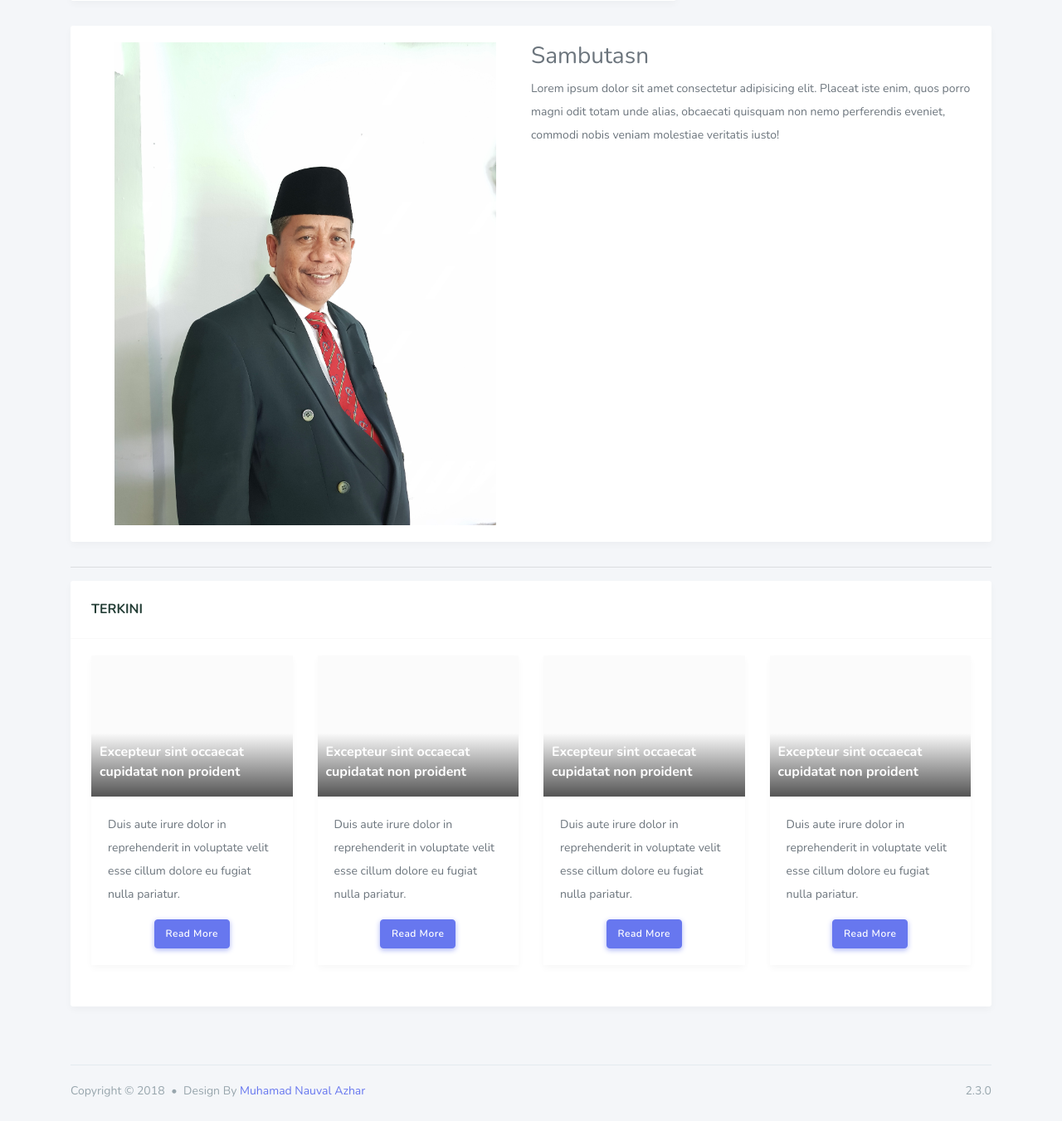
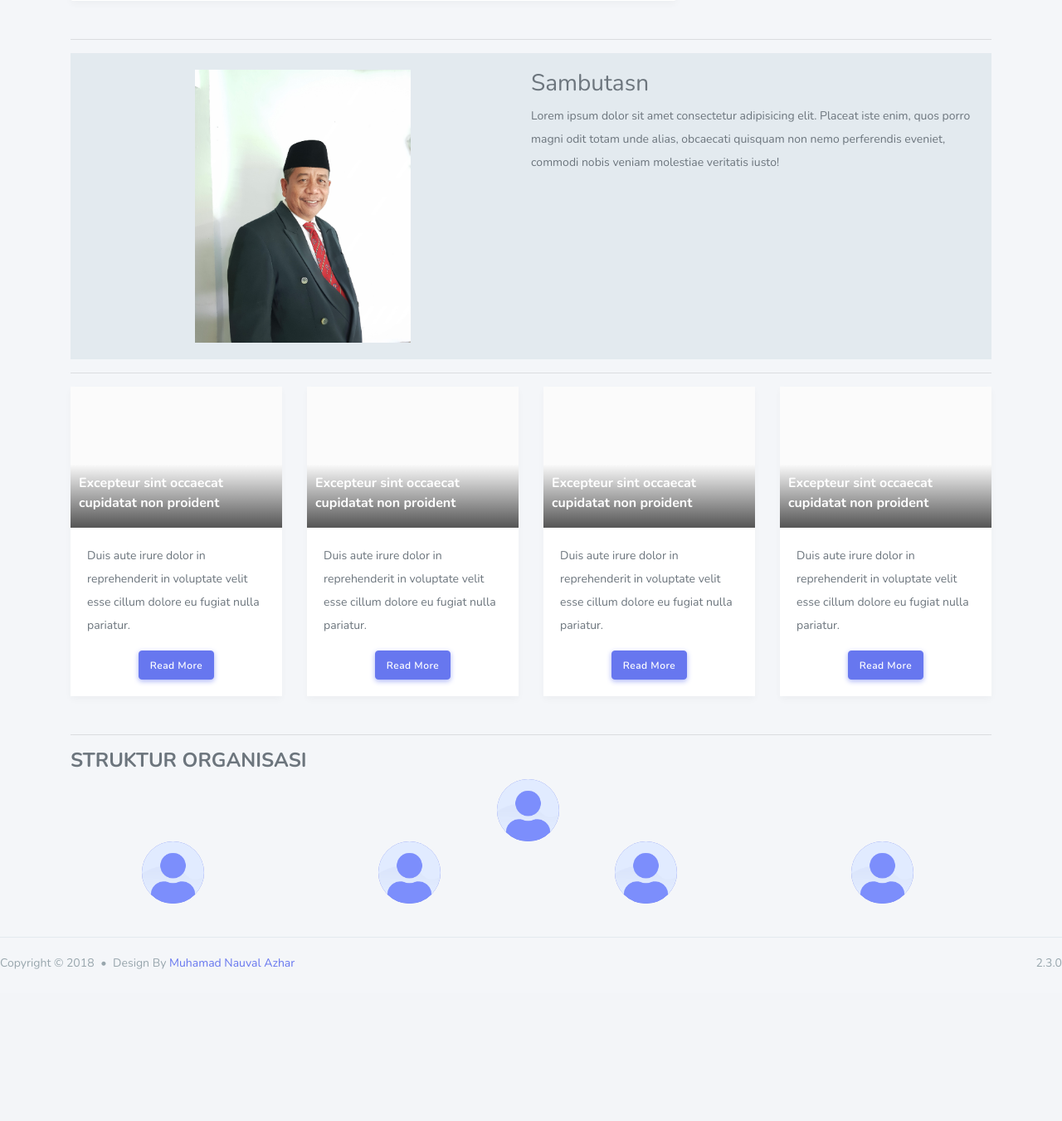
Before and after one commit to alimuhyie/baru, a CodeIgniter app: page /database/ in a window 1280 px wide. Shown: the part 688-2039 px from the top of the page at 83% size. After the commit the page ends 1856 px from the top, so only its background shows below. Run offline with CodeIgniter, Linux system fonts and the light colour scheme; some libraries are stand-ins or nearby versions.

Commit message:
data baru

```diff
--- a/application/views/templates/baru.php
+++ b/application/views/templates/baru.php
@@ -427,13 +427,12 @@
                     </div>
 
                     <div class="section-body">
-                        <div class="card">
+                        <hr>
+                        <div class="bg-light">
                             <div class="card-body">
                                 <div class="row">
                                     <div class="col-lg-6 text-center">
-
-                                        <img width="460" height="345" src="<?= base_url() ?>assets/img/ks.jpg" alt="...">
-
+                                        <img width="260" height="145" src="<?= base_url() ?>assets/img/ks.jpg" alt="...">
                                     </div>
                                     <div class="col-lg-6">
                                         <div class="row">
@@ -448,11 +447,11 @@
 
                     <div class="section-body">
                         <hr>
-                        <div class="card">
-                            <div class="card-header">
-                                <h4>TERKINI</h4>
-                            </div>
-                            <div class="card-body">
+                        <!-- <div class="card"> -->
+                        <!-- <div class="card-header"> -->
+
+
+                        <!-- <div class="card-body"> -->
                         <div class="row">
                             <div class="col-12 col-sm-6 col-md-6 col-lg-3">
                                 <article class="article">
@@ -527,10 +526,39 @@
                                 </article>
                             </div>
                         </div>
+                        <!-- </div> -->
+
+                        <!-- </div> -->
+                        <hr>
+                        <h4>STRUKTUR ORGANISASI</h4>
+                        <div class="row text-center">
+                            <div class="col-lg-12">
+                                <figure class="avatar mr-2 avatar-xl">
+                                    <img src="../assets/img/avatar/avatar-1.png" alt="...">
+                                </figure>
                             </div>
-
+                            <div class="col-lg-3">
+                                <figure class="avatar mr-2 avatar-xl">
+                                    <img src="../assets/img/avatar/avatar-1.png" alt="...">
+                                </figure>
                             </div>
-
+                            <div class="col-lg-3">
+                                <figure class="avatar mr-2 avatar-xl">
+                                    <img src="../assets/img/avatar/avatar-1.png" alt="...">
+                                </figure>
+                            </div>
+                            <div class="col-lg-3">
+                                <figure class="avatar mr-2 avatar-xl">
+                                    <img src="../assets/img/avatar/avatar-1.png" alt="...">
+                                </figure>
+                            </div>
+                            <div class="col-lg-3">
+                                <figure class="avatar mr-2 avatar-xl">
+                                    <img src="../assets/img/avatar/avatar-1.png" alt="...">
+                                </figure>
+                            </div>
+                        </div>
+                    </div>
             </div>
 
 
```
Lines whose indentation alone changed are shown as unchanged.
